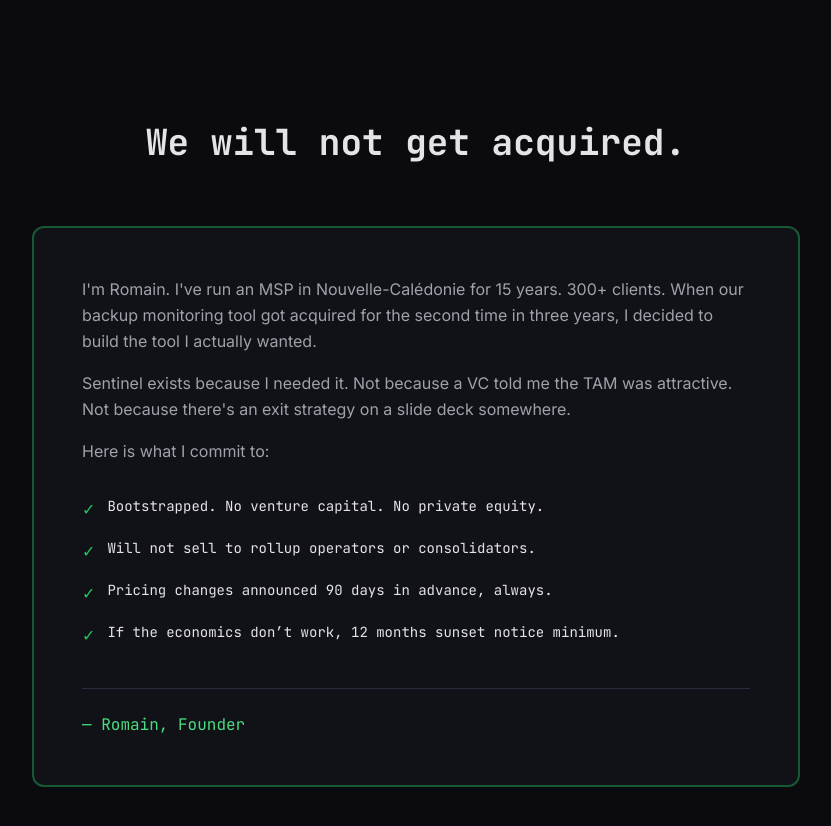
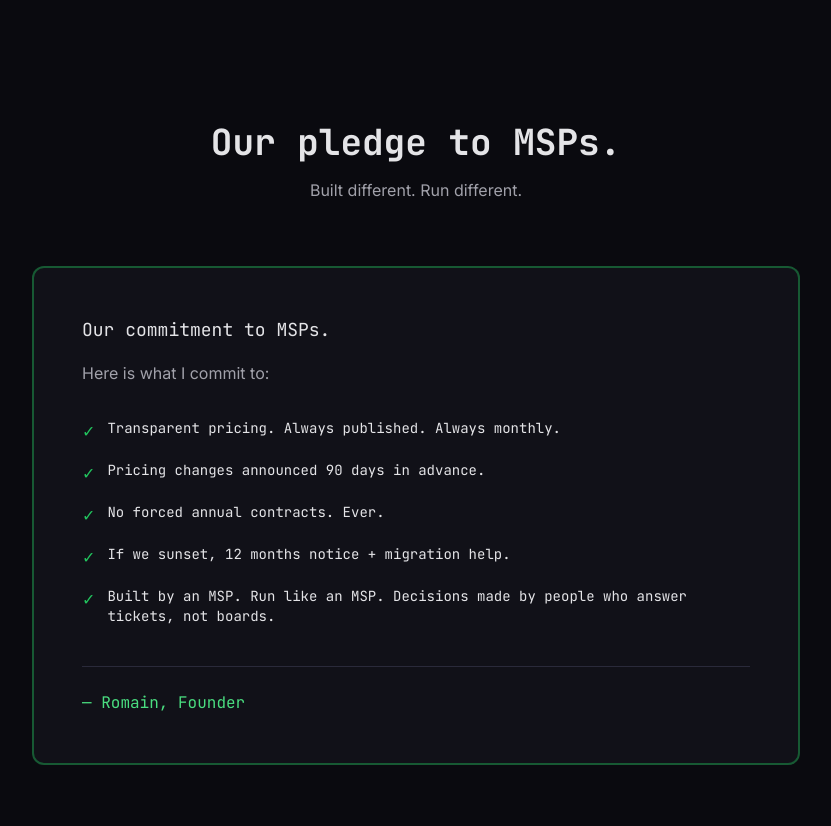
Before and after one commit to romsweb/shieldpulse-landing, a Next.js app: page / in a window 1280 px wide. Shown: the part 6140-6966 px from the top of the page, without its empty margins (224-1055 px from the left). Built offline with nearby package versions, Linux system fonts and the light colour scheme.

Commit message:
copy: rewrite pledge section — focus on commitment, not acquisition
New headline: "Our pledge to MSPs." with "Built different. Run different."
Commitments focused on transparency, pricing, and MSP values.

Co-Authored-By: Claude Opus 4.6 <noreply@anthropic.com>

```diff
--- a/src/components/pledge.tsx
+++ b/src/components/pledge.tsx
@@ -4,19 +4,23 @@ import { motion } from 'framer-motion';
 import Section from './ui/section';
 
 const commitments = [
-  'Bootstrapped. No venture capital. No private equity.',
-  'Will not sell to rollup operators or consolidators.',
-  'Pricing changes announced 90 days in advance, always.',
-  'If the economics don\u2019t work, 12 months sunset notice minimum.',
+  'Transparent pricing. Always published. Always monthly.',
+  'Pricing changes announced 90 days in advance.',
+  'No forced annual contracts. Ever.',
+  'If we sunset, 12 months notice + migration help.',
+  'Built by an MSP. Run like an MSP. Decisions made by people who answer tickets, not boards.',
 ];
 
 export default function Pledge() {
   return (
     <Section id="pledge" className="bg-bg-primary">
       <div className="max-w-3xl mx-auto">
-        <h2 className="font-mono text-3xl sm:text-4xl font-bold text-text-primary text-center mb-16">
-          We will not get acquired.
+        <h2 className="font-mono text-3xl sm:text-4xl font-bold text-text-primary text-center mb-4">
+          Our pledge to MSPs.
         </h2>
+        <p className="text-text-secondary text-center mb-16 max-w-xl mx-auto">
+          Built different. Run different.
+        </p>
 
         <motion.div
           className="bg-bg-surface border-2 border-accent-green/40 rounded-xl p-8 sm:p-12"
@@ -26,16 +30,8 @@ export default function Pledge() {
           transition={{ duration: 0.6 }}
         >
           <div className="space-y-4 text-text-secondary leading-relaxed mb-8">
-            <p>
-              I&apos;m Romain. I&apos;ve run an MSP in Nouvelle-Cal&eacute;donie for 15 years.
-              300+ clients. When our backup monitoring tool got acquired for the
-              second time in three years, I decided to build the tool I actually
-              wanted.
-            </p>
-            <p>
-              Sentinel exists because I needed it. Not because a VC told me the
-              TAM was attractive. Not because there&apos;s an exit strategy on a slide
-              deck somewhere.
+            <p className="font-mono text-lg text-text-primary">
+              Our commitment to MSPs.
             </p>
             <p>
               Here is what I commit to:
```
